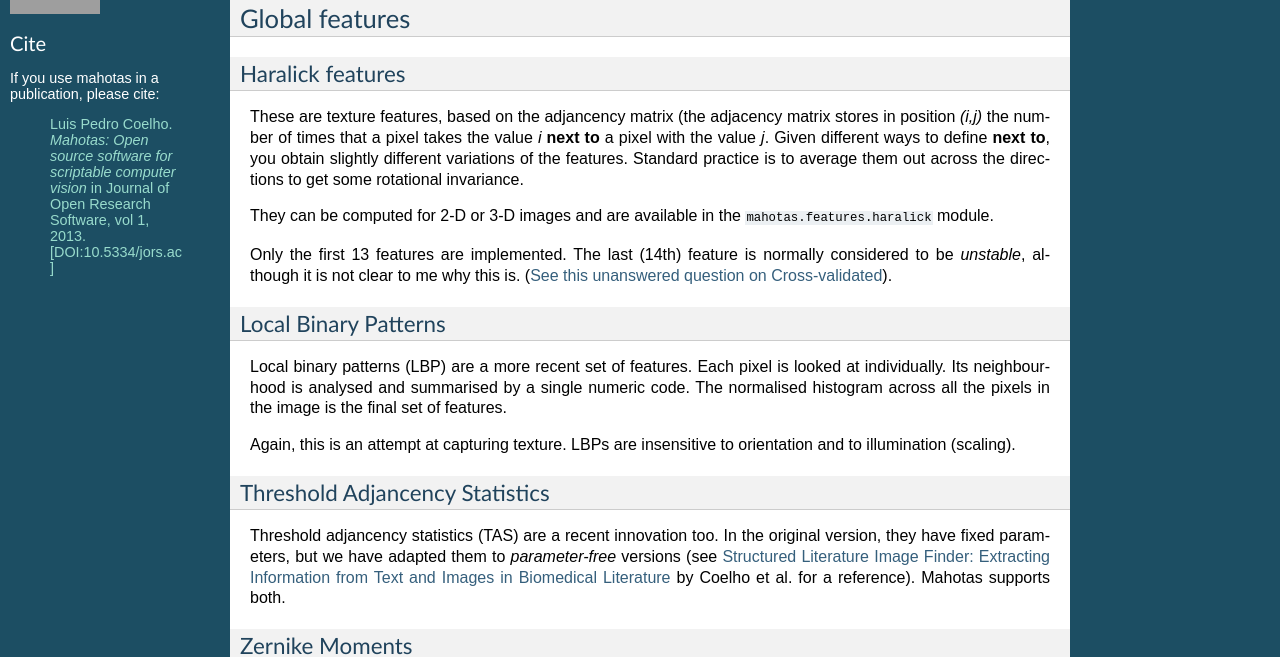
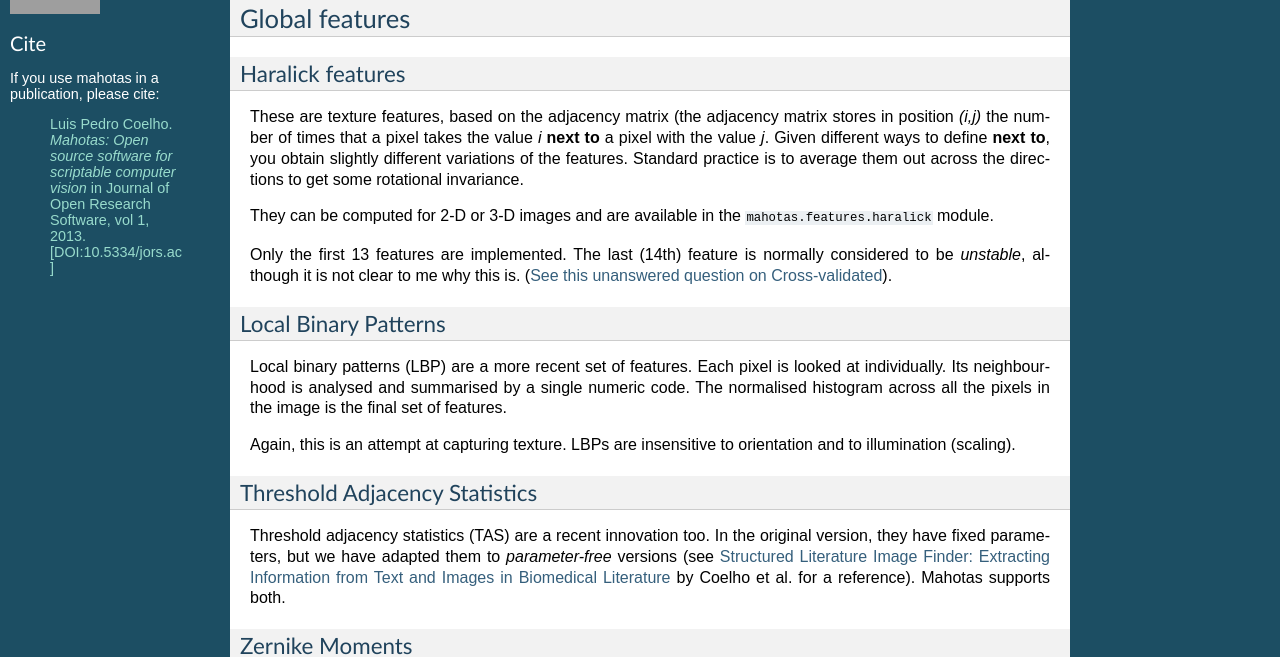
Before and after one commit to luispedro/mahotas, a Sphinx documentation site: the page built from docs/source/features.rst, in a window 1280 px wide. Shown: the part 437-1094 px from the top of the page. Built offline with Sphinx 7.4.7, drawn with Linux system fonts in a browser that asks for light colours; formulas are drawn with MathJax 3; the version number could not be read and is left out; grey boxes are pictures that could not be loaded.

Commit message:
DOC Fix typos in documentation
closes #87

```diff
--- a/docs/source/features.rst
+++ b/docs/source/features.rst
@@ -30,12 +30,12 @@
 Haralick features
 ~~~~~~~~~~~~~~~~~
 
-These are texture features, based on the adjancency matrix (the adjacency
-matrix stores in position *(i,j)* the number of times that a pixel takes the
-value *i* **next to** a pixel with the value *j*. Given different ways to
-define **next to**, you obtain slightly different variations of the features.
-Standard practice is to average them out across the directions to get some
-rotational invariance.
+These are texture features, based on the adjacency matrix (the adjacency matrix
+stores in position *(i,j)* the number of times that a pixel takes the value *i*
+**next to** a pixel with the value *j*. Given different ways to define **next
+to**, you obtain slightly different variations of the features. Standard
+practice is to average them out across the directions to get some rotational
+invariance.
 
 They can be computed for 2-D or 3-D images and are available in the
 ``mahotas.features.haralick`` module.
@@ -55,15 +55,15 @@
 Again, this is an attempt at capturing texture. LBPs are insensitive to
 orientation and to illumination (scaling).
 
-Threshold Adjancency Statistics
-~~~~~~~~~~~~~~~~~~~~~~~~~~~~~~~
+Threshold Adjacency Statistics
+~~~~~~~~~~~~~~~~~~~~~~~~~~~~~~
 
-Threshold adjancency statistics (TAS) are a recent innovation too. In the
+Threshold adjacency statistics (TAS) are a recent innovation too. In the
 original version, they have fixed parameters, but we have adapted them to
 *parameter-free* versions (see `Structured Literature Image Finder: Extracting
 Information from Text and Images in Biomedical Literature
-<http://dx.doi.org/10.1007/978-3-642-13131-8_4>`__ by Coelho et al. for a
-reference). Mahotas supports both.
+<http://dx.doi.org/10.1007/978-3-642-13131-8_4>`__ by Coelho
+et al. for a reference). Mahotas supports both.
 
 Zernike Moments
 ~~~~~~~~~~~~~~~
```
